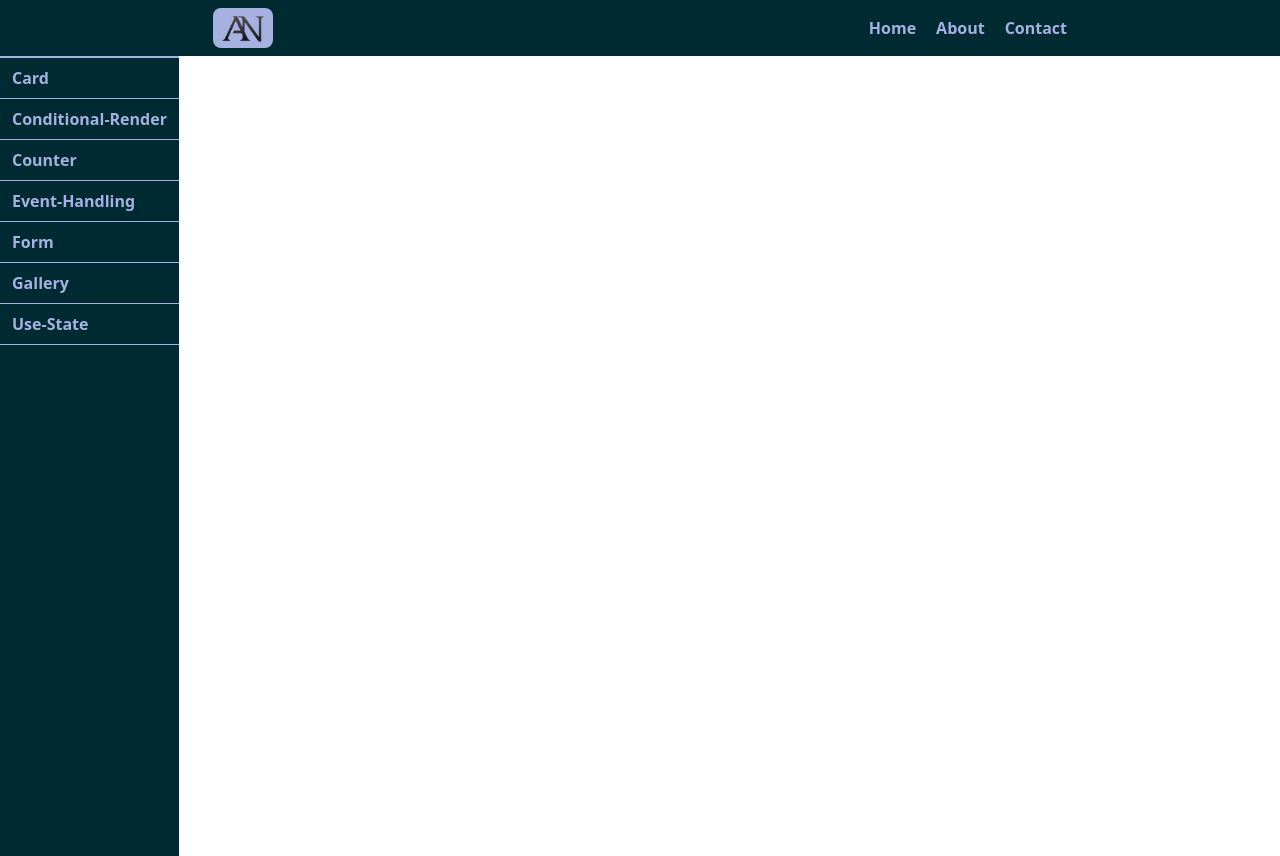
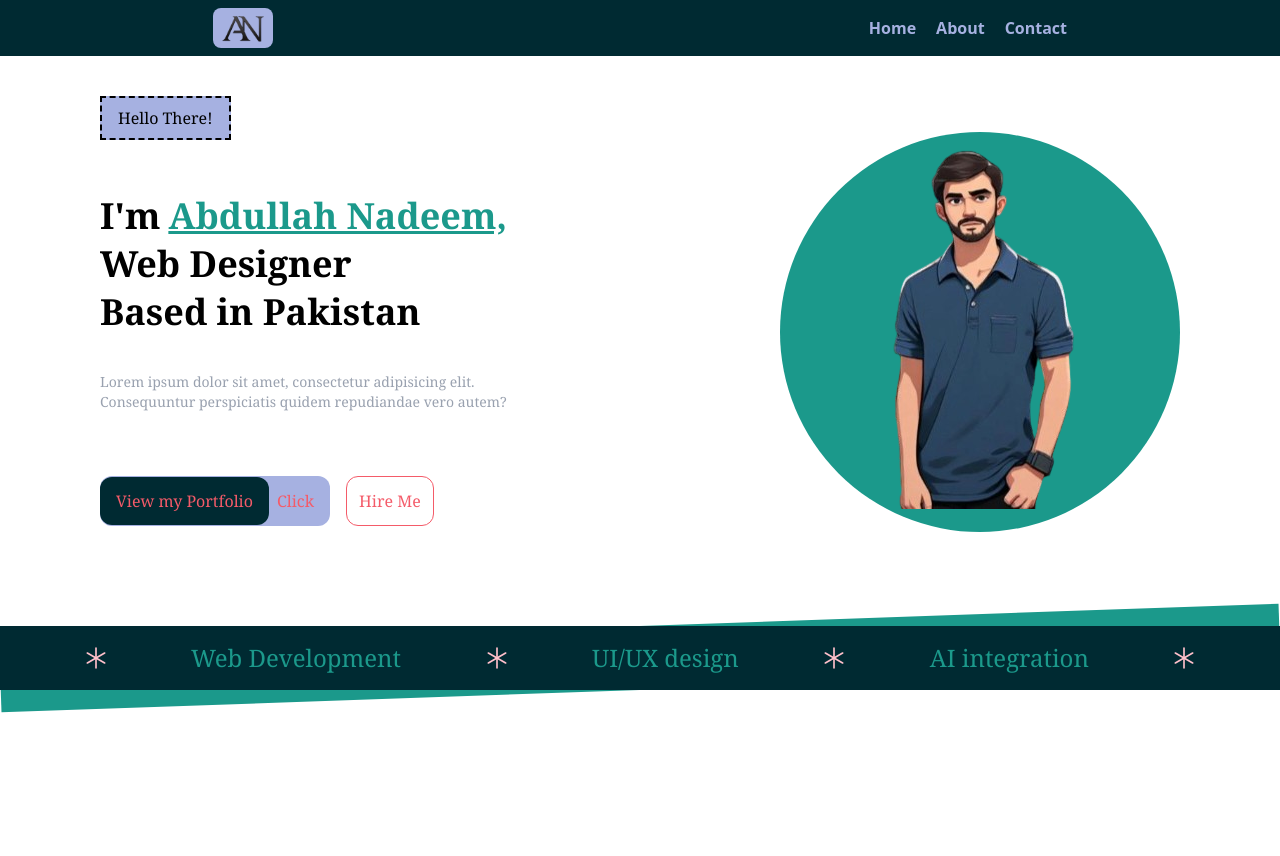
Before and after one commit to abdullahnadeemdev/myPortfolio, a React (Vite) app: page / in a window 1280 px wide. After the commit the page ends 800 px from the top, so only its background shows below. Built offline with nearby package versions, Linux system fonts and the light colour scheme.

Commit message:
fixed layout style

```diff
--- a/src/App.jsx
+++ b/src/App.jsx
@@ -4,8 +4,9 @@ import Router from "./router/routes";
 function App() {
   return (
     <>
-      <Layout />
-      {/* <Router /> */}
+      <Layout>
+        <Router />
+      </Layout>
     </>
   );
 }
--- a/src/components/HomeComp/AboutMe.jsx
+++ b/src/components/HomeComp/AboutMe.jsx
@@ -3,7 +3,7 @@ import Tags from "./tags";
 
 const AboutMe = () => {
   return (
-    <div className="bg-main p-8 flex relative justify-center items-center h-screen -z-10">
+    <div className="bg-main p-8 flex max-h-screen relative justify-center items-center h-screen -z-10">
       {/* <div className=" flex-1"> */}
       <div className=" flex-1 flex justify-center items-start  ">
         <img
--- a/src/components/HomeComp/intro.jsx
+++ b/src/components/HomeComp/intro.jsx
@@ -2,7 +2,7 @@ import { myEmoji } from "../../assets/images";
 
 const Intro = () => {
   return (
-    <div className="h-screen w-full font-serif">
+    <div className="max-h-screen w-full font-serif">
       <div className="all-left h-fit m-10 flex flex-row ">
         <div className=" flex-1 flex flex-col gap-5 pl-15">
           <div className="flex flex-col gap-10 ">
--- a/src/components/HomeComp/myPort.jsx
+++ b/src/components/HomeComp/myPort.jsx
@@ -6,7 +6,7 @@ import PortfolioCard from "./portfolioCard";
 
 const MyPort = () => {
   return (
-    <div className="p-10 h-fit flex flex-col items-stretch justify-around  bg-gray-200">
+    <div className="p-10 h-fit flex flex-col items-stretch justify-around max-h-screen bg-gray-200">
       <div className="flex flex-col items-start ">
         <span className="flex gap-1 items-center">
           <p className="text-2xl font-bold text-persian">-</p>
--- a/src/components/HomeComp/services.jsx
+++ b/src/components/HomeComp/services.jsx
@@ -5,7 +5,7 @@ import { webDesignImg } from "../../assets/images";
 
 const Services = () => {
   return (
-    <div className="m-10 h-screen flex flex-col justify-center  font-serif">
+    <div className="m-10 max-h-screen flex flex-col justify-center  font-serif">
       <div>
         <span className="flex gap-1 items-center text-normal pl-15">
           <p className="text-2xl font-bold text-persian">-</p>
--- a/src/components/HomeComp/tools.jsx
+++ b/src/components/HomeComp/tools.jsx
@@ -7,7 +7,7 @@ import { react } from "../../assets/images";
 
 const Tools = () => {
   return (
-    <div className="h-screen m-10 flex flex-col justify-center items-evenly">
+    <div className="max-h-screen m-10 flex flex-col justify-center items-evenly">
       <div className="flex flex-col items-center gap-2">
         <span className="flex gap-1 items-center">
           <p className="text-2xl mb-1 text-persian">-</p>
--- a/src/components/shared/Layout/index.jsx
+++ b/src/components/shared/Layout/index.jsx
@@ -1,14 +1,16 @@
+import { useState } from "react";
 import NavBar from "../Navbar";
 import SideBar from "../Sidebar";
 
 export function Layout({ children }) {
+  const [showSidebar, setShowSidebar] = useState(false);
   return (
-    <>
+    <div>
       <NavBar />
       <div className="flex gap-2">
-        <SideBar />
-        <div>{children}</div>
+        {showSidebar && <SideBar />}
+        <div className="w-full max-w-[1440px] mx-auto ">{children}</div>
       </div>
-    </>
+    </div>
   );
 }
--- a/src/components/shared/Sidebar/index.jsx
+++ b/src/components/shared/Sidebar/index.jsx
@@ -29,7 +29,7 @@ const SideBar = () => {
   return (
     <>
       <div className="flex gap-2">
-        <div className="bg-main w-fit h-screen  mt-0 border-t-2  border-periwinkle">
+        <div className="bg-main w-fit  mt-0 border-t-2  border-periwinkle">
           <ul>
             {sideMenuList.map((menu, index) => (
               <NavLink
--- a/src/pages/Home/index.jsx
+++ b/src/pages/Home/index.jsx
@@ -7,22 +7,22 @@ import Tools from "../../components/HomeComp/tools";
 import Portfolio from "../../components/HomeComp/myPort";
 
 const Home = () => {
-  const { id: params } = useParams();
-  const isRouteMatch = () => sideMenuList?.filter((ele) => ele.url === params);
+  // const { id: params } = useParams();
+  // const isRouteMatch = () => sideMenuList?.filter((ele) => ele.url === params);
 
-  const comp = isRouteMatch()[0];
-  if (comp) {
-    return comp.component;
-  } else {
-    <Home />;
-  }
+  // const comp = isRouteMatch()[0];
+  // if (comp) {
+  //   return comp.component;
+  // } else {
+  //   <Home />;
+  // }
   return (
     <div className="h-main w-full font-serif">
       <Intro />
-      <Services />
-      <AboutMe />
-      <Tools />
-      <Portfolio />
+      {/* <Services /> */}
+      {/* <AboutMe /> */}
+      {/* <Tools /> */}
+      {/* <Portfolio /> */}
     </div>
   );
 };
```
